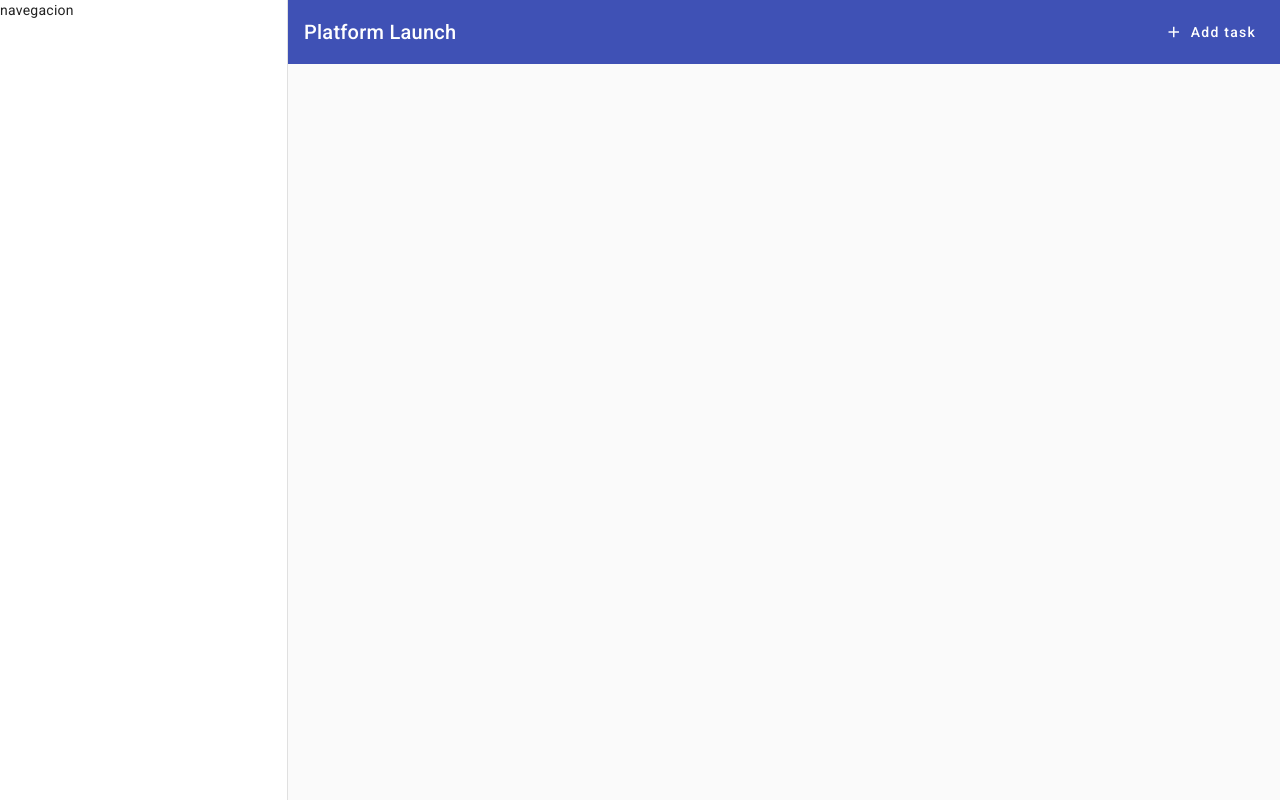
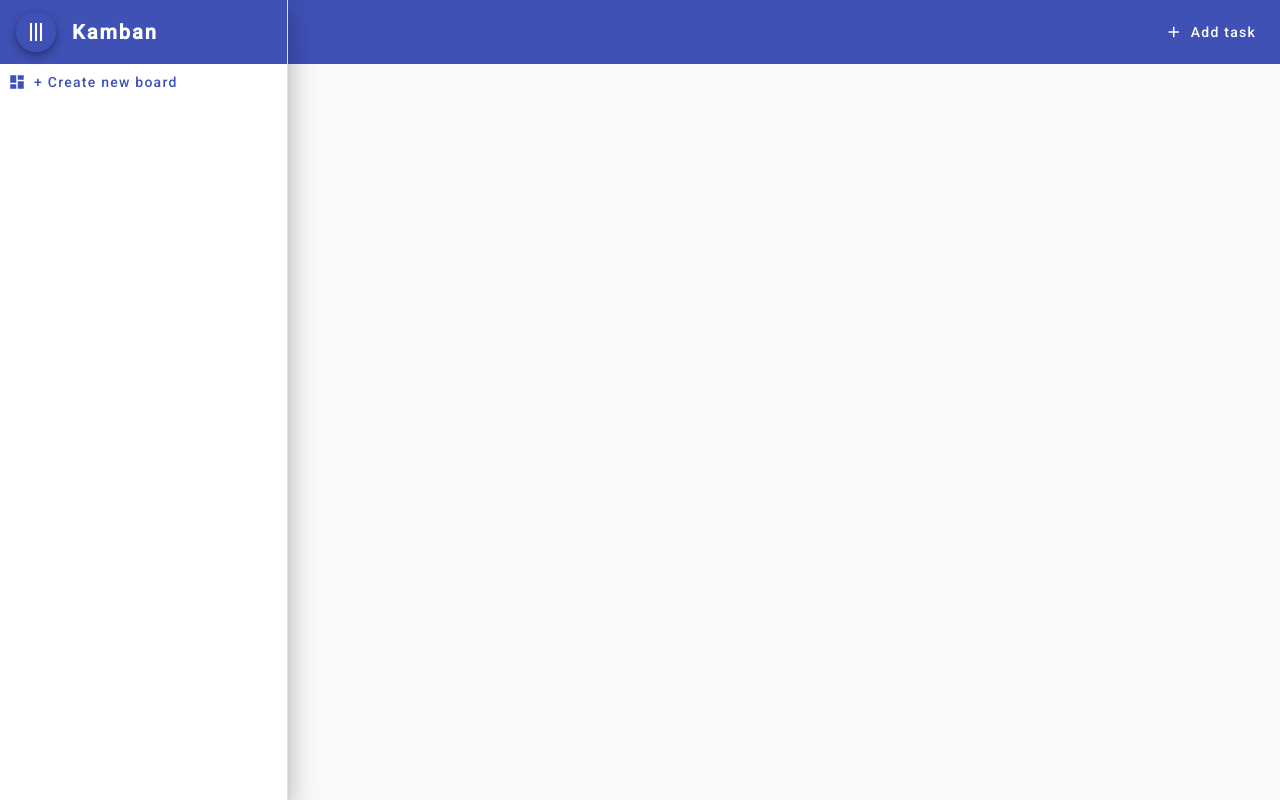
Before and after one commit to HenryAprendo/kamban, an Angular app: page /dashboard in a window 1280 px wide. Built offline with nearby package versions, Linux system fonts and the light colour scheme.

Commit message:
Encabezado en el sidenav y boton de agregar nuevo panel

```diff
--- a/src/app/website/components/dashboard/dashboard.component.html
+++ b/src/app/website/components/dashboard/dashboard.component.html
@@ -7,24 +7,39 @@
       [mode]="mobileQuery.matches ? 'side' : 'over' "
       class="w-72"
     >
-      navegacion
+      <mat-toolbar color="primary">
+        <button
+          color="primary"
+          type="button"
+          (click)="side.toggle()"
+          mat-mini-fab
+        >
+          <mat-icon class="rotate-90" >menu</mat-icon>
+        </button>
+        <h1 class="mb-0 ml-4 font-bold tracking-widest">Kamban</h1>
+      </mat-toolbar>
+
+      <button type="button" mat-button color="primary" >
+        <mat-icon>dashboard</mat-icon>
+        <span>+ Create new board</span>
+      </button>
     </mat-sidenav>
     <mat-sidenav-content>
-      <mat-toolbar class="gap-x-4" color="primary">
+      <mat-toolbar class="gap-x-4" color="primary" >
 
           <button
+            type="button"
             color="primary"
-            type="button"
             (click)="side.toggle()"
             [class.sm:hidden]="mobileQuery.matches"
             mat-mini-fab
           >
-            <mat-icon>menu</mat-icon>
+            <mat-icon class="rotate-90">menu</mat-icon>
           </button>
 
           <h2 class="text-base m-0 sm:text-xl">Platform Launch</h2>
           <span class="flex-grow"></span>
-          <button class="hover:bg-indigo-800" type="button" mat-button >
+          <button class="hover:bg-indigo-800" type="button" mat-button>
             <mat-icon>add</mat-icon>
             <span>Add task</span>
           </button>
```
